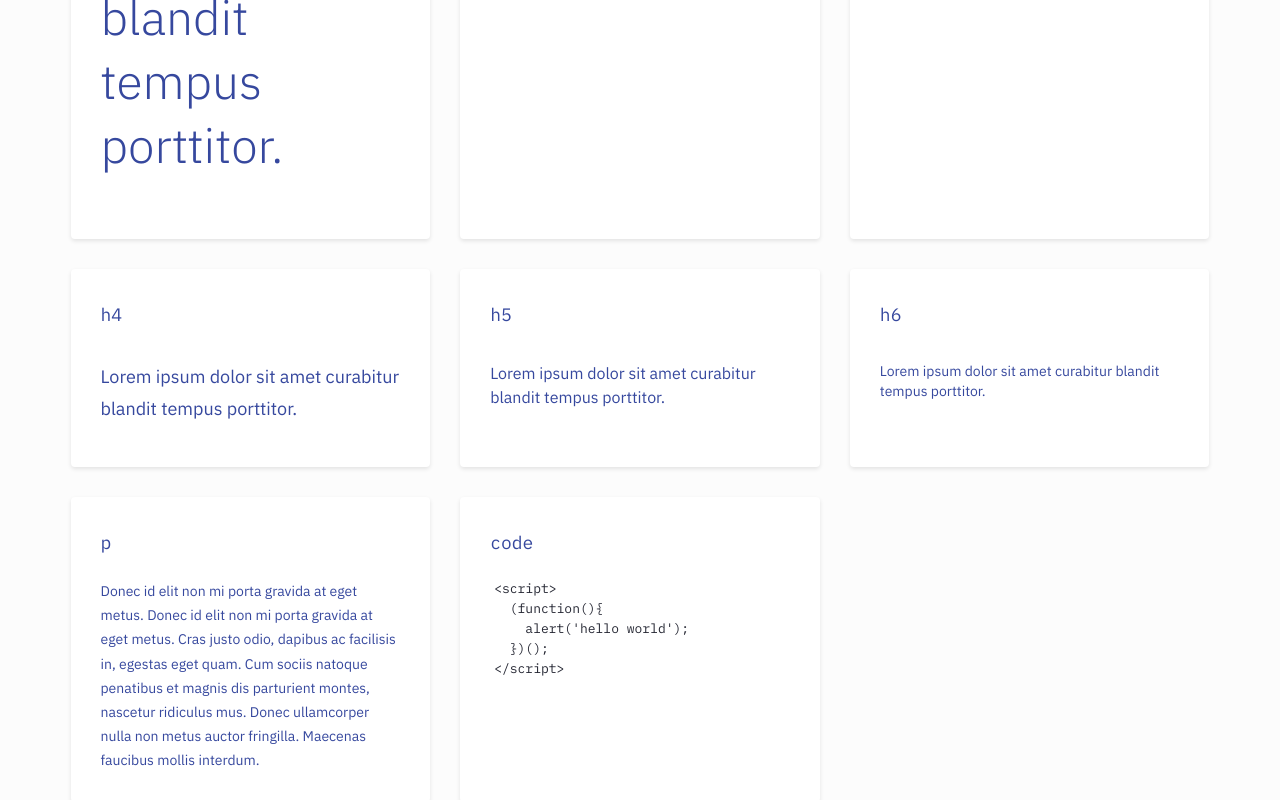
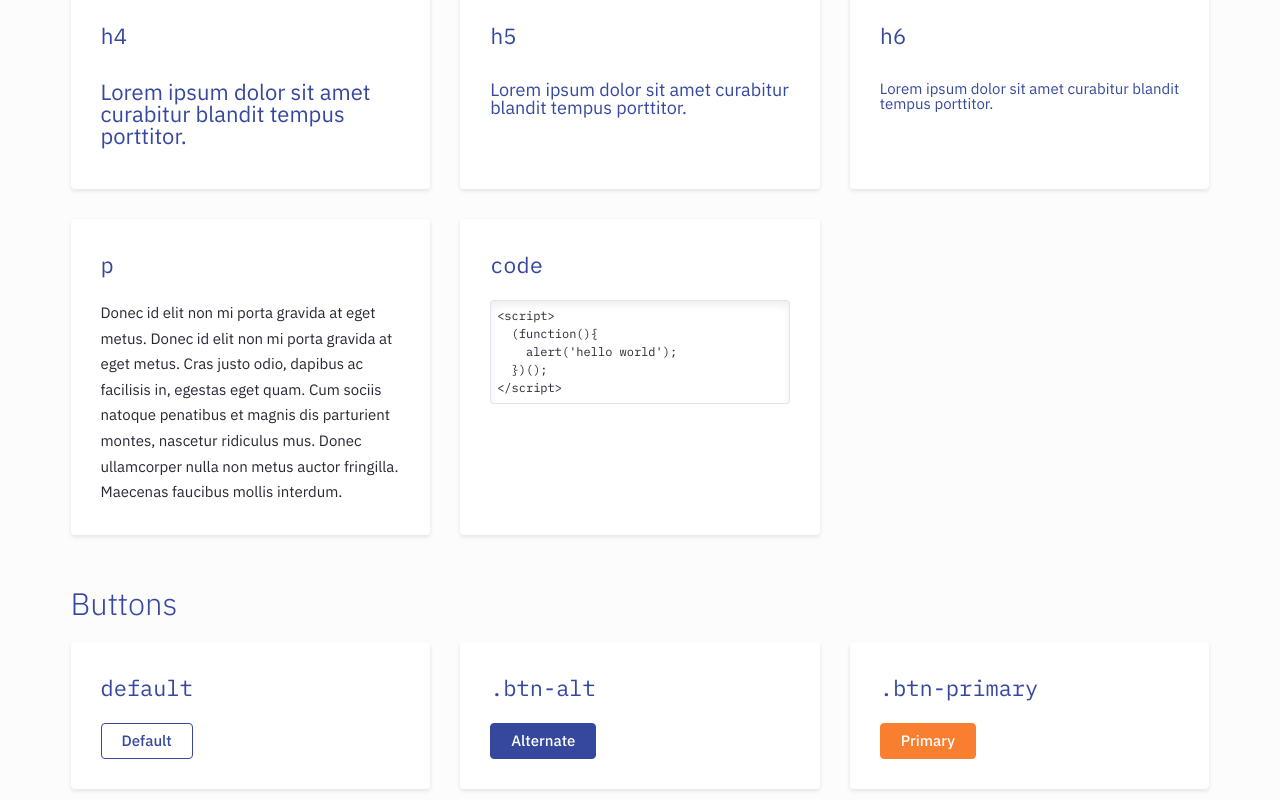
Before and after one commit to bdejesus/stardust, a React (Create React App) app: page / in a window 1280 px wide. Shown: the part 952-1752 px from the top of the page. Built offline with nearby package versions, Linux system fonts and the light colour scheme.

Commit message:
v0.2.0-pre.7 Typography updates (#9)
* Sets default text color to dark gray
* Sets default link colors to purple
* Adjusts type scales for better consistency and bumps up base font size
* Adds styles for `pre`, `code`, and `blockquote` elements

```diff
--- a/package.json
+++ b/package.json
@@ -1,6 +1,6 @@
 {
   "name": "@askiggy/stardust",
-  "version": "0.2.0-pre.6",
+  "version": "0.2.0-pre.7",
   "description": "Iggy frontend component library and styleguide",
   "license": "UNLICENSED",
   "author": "Iggy <help@askiggy.com>",
--- a/src/index.scss
+++ b/src/index.scss
@@ -23,6 +23,11 @@ body {
   &.tint-dark {
     background-color: $brand-primary-dark;
     color: #fff;
+
+    h2,
+    h3 {
+      color: #fff;
+    }
   }
 
   &.tint-light {
--- a/src/styles/_links.scss
+++ b/src/styles/_links.scss
@@ -2,7 +2,6 @@ a,
 .btnAsLink {
   border-bottom: 1px solid transparent;
   color: $link-color;
-  text-decoration: none;
   transition-duration: $animate-fast;
   transition-property: color, opacity, border;
   transition-timing-function: ease;
@@ -10,6 +9,25 @@ a,
   &:hover,
   &:active,
   &:focus {
-    text-decoration: underline;
+    color: $link-hover-color;
   }
 }
+
+h1,
+h2,
+h3,
+h4,
+h5,
+h6 {
+  a {
+    color: inherit;
+    text-decoration: inherit;
+
+    &:hover,
+    &:active,
+    &:focus {
+      color: $link-hover-color;
+      text-decoration: underline;
+    }
+  }
+}
--- a/src/styles/_typography.scss
+++ b/src/styles/_typography.scss
@@ -21,8 +21,17 @@ h1,
 h2,
 h3,
 h4,
-h5 {
+h5,
+h6 {
+  color: $brand-primary;
   font-weight: 300;
+
+  code {
+    background-color: inherit;
+    color: inherit;
+    font-size: inherit;
+    padding: 0;
+  }
 }
 
 h1,
@@ -88,8 +97,12 @@ h3 {
 p,
 ul,
 ol {
-  margin-bottom: $spacing-base;
+  margin-bottom: 0;
   margin-top: $spacing-base;
+
+  &:first-child {
+    margin-top: 0;
+  }
 }
 
 li {
@@ -117,18 +130,18 @@ b {
 
 pre,
 code {
-  background-color: #fff;
-  border-radius: $border-radius-sm;
+  background-color: rgba(255, 255, 255, 0.66);
+  border-radius: $border-radius-base;
   color: $brand-black;
   font-family: $font-stack-mono;
-  font-size: 13px;
+  font-size: $font-size-sm;
+  line-height: $line-height-base;
 }
 
 code {
   border-radius: $border-radius-sm;
   color: $brand-black;
   display: inline-block;
-  line-height: $line-height-sm;
   padding: 0 4px;
 }
 
@@ -139,7 +152,20 @@ pre {
 }
 
 pre code {
+  border: 1px solid $brand-primary-light;
+  border-radius: $border-radius-base;
+  box-shadow: inset 0 4px 8px rgba(0, 0, 0, 0.066);
+  display: block;
+  padding: $spacing-xs;
   white-space: pre;
+}
+
+blockquote {
+  border-left: 5px solid $brand-primary-light;
+  font-style: italic;
+  margin: $spacing-lg $spacing-xs;
+  opacity: 0.8;
+  padding-left: $spacing-base;
 }
 
 .text-sm {
--- a/src/styles/_variables.scss
+++ b/src/styles/_variables.scss
@@ -39,29 +39,30 @@ $system-error: $brand-red;
 $system-error-bg: #f4d6d6;
 
 // Text/Typography
-$text-color: $brand-primary;
-$link-color: $brand-secondary;
+$text-color: $brand-black;
+$link-color: $brand-primary;
+$link-hover-color: $brand-secondary;
 
 // Font Sizes
 $font-size-xs: 10px;
 $font-size-sm: 12px;
-$font-size-base: 14px;
-$font-size-lg: 16px;
-$font-size-xl: 18px;
-$font-size-xl-2: 24px;
-$font-size-xl-3: 32px;
-$font-size-xl-4: 48px;
+$font-size-base: 15px;
+$font-size-lg: 18px;
+$font-size-xl: 22px;
+$font-size-xl-2: 26px;
+$font-size-xl-3: 31px;
+$font-size-xl-4: 37px;
 
 // Line Heights
-$line-height-xs: 18px;
-$line-height-sm: 20px;
-$line-height-base: 24px;
-$line-height-lg: 32px;
-$line-height-xl: 32px;
-$line-height-xl-2: 32px;
-$line-height-xl-3: 48px;
-$line-height-xl-4: 64px;
-$line-height-relative: 1.725em;
+$line-height-xs: 12px;
+$line-height-sm: 15px;
+$line-height-base: 18px;
+$line-height-lg: 22px;
+$line-height-xl: 26px;
+$line-height-xl-2: 31px;
+$line-height-xl-3: 37px;
+$line-height-xl-4: 45px;
+$line-height-relative: 1.6rem;
 
 // Spacing
 $spacing-xs: 6px;
```
Also changed, not shown: 1 other file (tests, documents, lock files or other folders).
